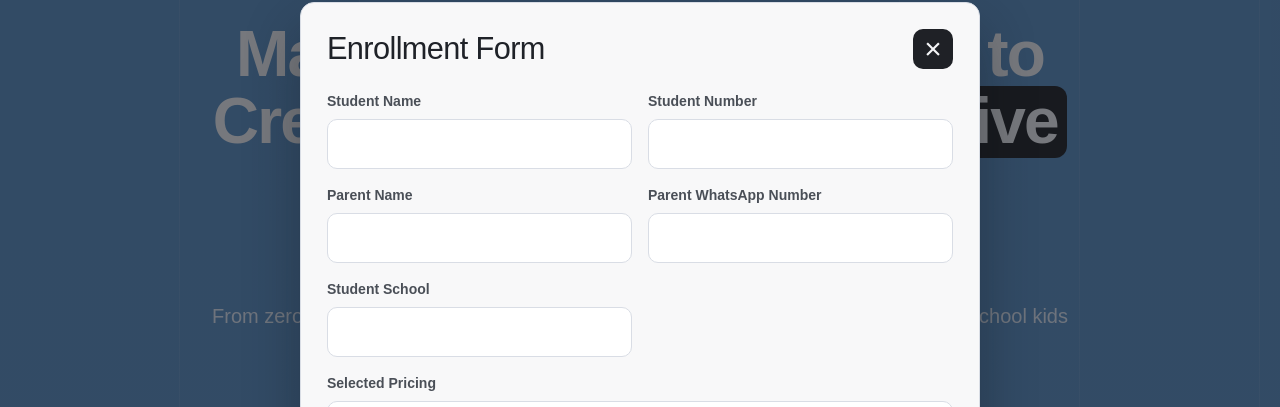
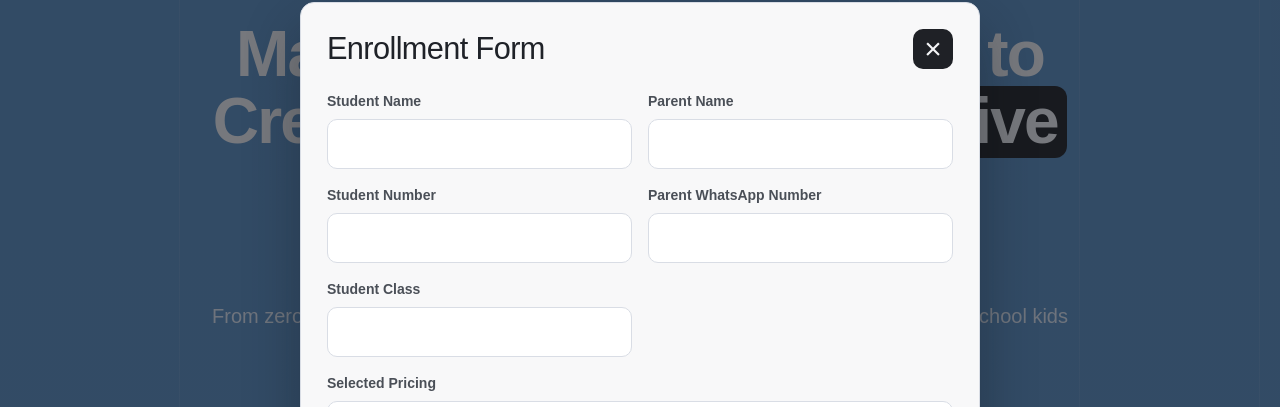
Before and after one commit to Gautham28/localhost-classes, a React (Vite) app: page / in a window 1280 px wide. Both pictures are taken after a click on the button "Enroll Today". Shown: the part 122-529 px from the top of the page. Built offline with nearby package versions, Linux system fonts and the light colour scheme; a web font is replaced by a local one.

Commit message:
refactor enrollment form layout and update input fields

```diff
--- a/src/App.css
+++ b/src/App.css
@@ -1139,6 +1139,12 @@ body {
   gap: 16px;
 }
 
+.enroll-form-column {
+  display: flex;
+  flex-direction: column;
+  gap: 16px;
+}
+
 .enroll-form label {
   display: flex;
   flex-direction: column;
@@ -1168,7 +1174,7 @@ body {
   box-shadow: 0 0 0 3px rgba(126, 150, 181, 0.2);
 }
 
-.enroll-form label:last-of-type {
+.enroll-form-full {
   grid-column: 1 / -1;
 }
 
@@ -2182,6 +2188,10 @@ body {
     gap: 12px;
   }
 
+  .enroll-form-column {
+    gap: 12px;
+  }
+
   .enroll-form input,
   .enroll-form select {
     min-height: 44px;
--- a/src/App.jsx
+++ b/src/App.jsx
@@ -17,7 +17,7 @@ function App() {
     studentNumber: '',
     parentName: '',
     parentWhatsapp: '',
-    studentSchool: '',
+    studentClass: '',
     pricingPlan: 'Complete (Most Popular)',
   })
 
@@ -71,6 +71,7 @@ function App() {
             </div>
 
             <form className="enroll-form" onSubmit={handleSubmit}>
+              <div className="enroll-form-column">
                 <label>
                   Student Name
                   <input
@@ -89,13 +90,30 @@ function App() {
                     name="studentNumber"
                     value={formData.studentNumber}
                     onChange={handleInputChange}
-                  required
                   />
                 </label>
 
                 <label>
+                  Student Class
+                  <input
+                    type="text"
+                    name="studentClass"
+                    value={formData.studentClass}
+                    onChange={handleInputChange}
+                  />
+                </label>
+              </div>
+
+              <div className="enroll-form-column">
+                <label>
                   Parent Name
-                <input type="text" name="parentName" value={formData.parentName} onChange={handleInputChange} required />
+                  <input
+                    type="text"
+                    name="parentName"
+                    value={formData.parentName}
+                    onChange={handleInputChange}
+                    required
+                  />
                 </label>
 
                 <label>
@@ -108,19 +126,9 @@ function App() {
                     required
                   />
                 </label>
+              </div>
 
-              <label>
-                Student School
-                <input
-                  type="text"
-                  name="studentSchool"
-                  value={formData.studentSchool}
-                  onChange={handleInputChange}
-                  required
-                />
-              </label>
-
-              <label>
+              <label className="enroll-form-full">
                 Selected Pricing
                 <select name="pricingPlan" value={formData.pricingPlan} onChange={handleInputChange} required>
                   <option value="Starter">Starter - ₹2,000</option>
```
Lines whose indentation alone changed are shown as unchanged.
